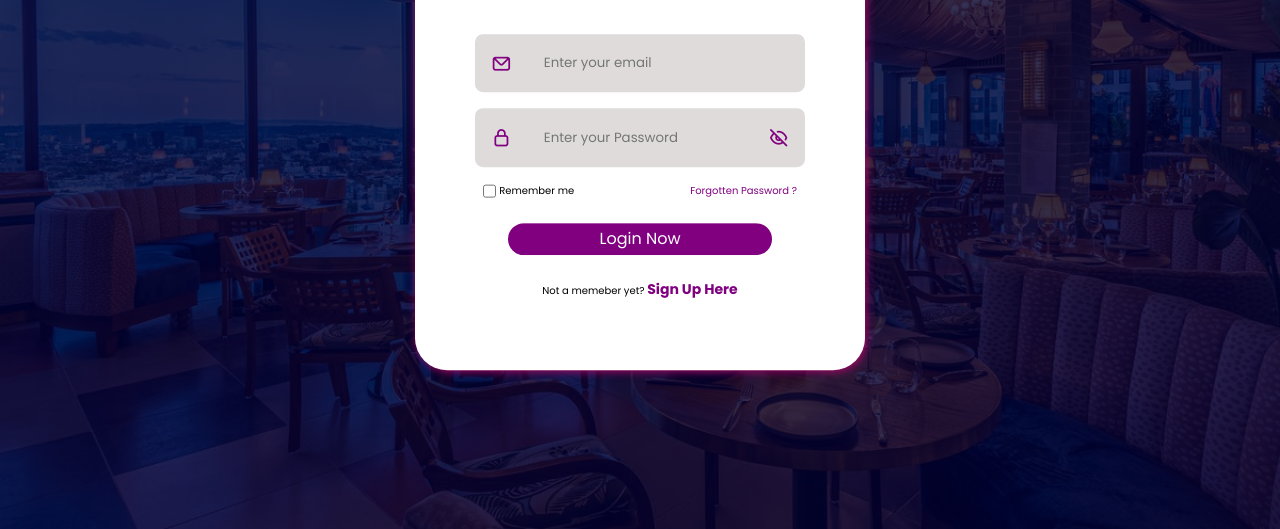
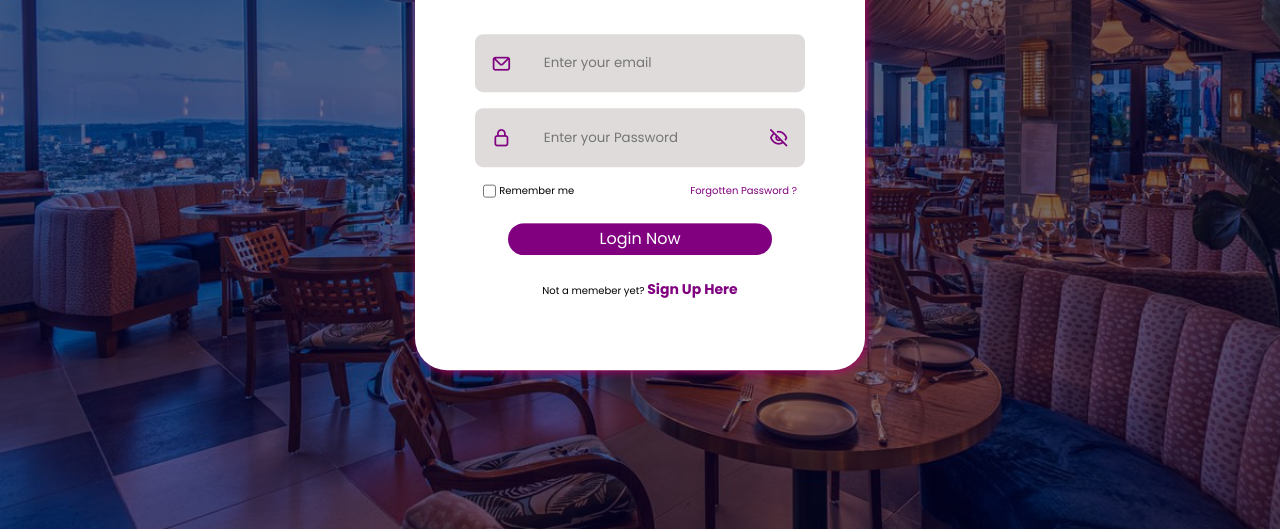
Before and after one commit to 4evacode/Login_signup, a plain HTML site: page index.html in a window 1280 px wide. Shown: the part 271-800 px from the top of the page. Drawn offline with nearby package versions, Linux system fonts and the light colour scheme.

Commit message:
Update styles.css

```diff
--- a/styles.css
+++ b/styles.css
@@ -17,7 +17,7 @@ body {
 }
 
 .container {
-    background-image: linear-gradient(rgba(0, 0, 50, 0.8), rgba(0, 0, 50, 0.8)), url(/images/front.jpg);
+    background-image: linear-gradient(rgba(0, 0, 50, 0.6), rgba(0, 0, 50, 0.5)), url(images/front.jpg);
     background-position: center;
     background-size: cover;
     position: relative;
```
